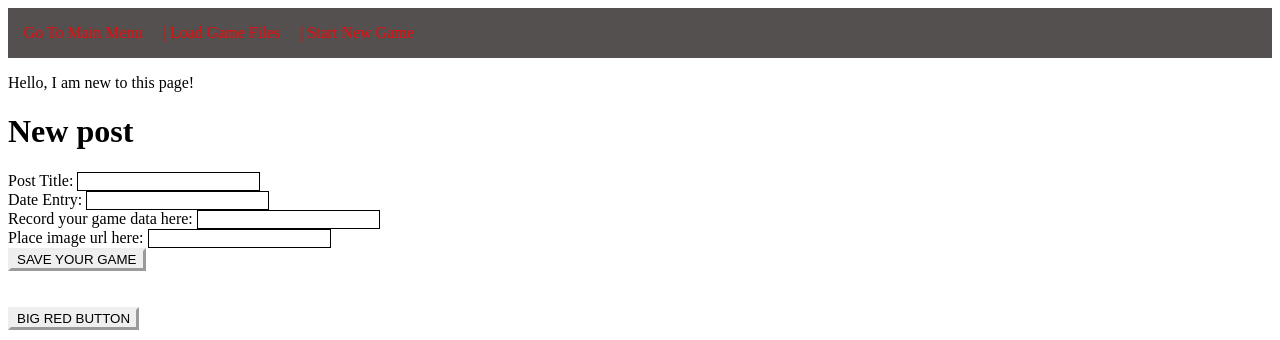
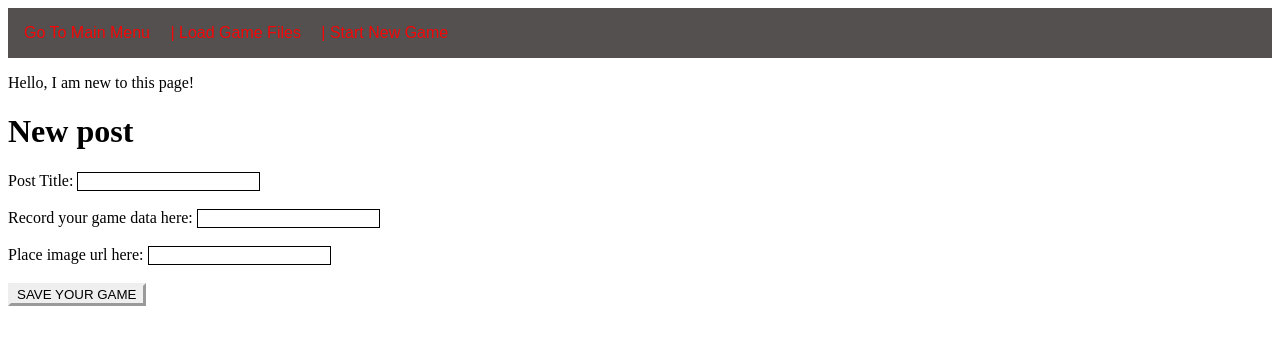
Before and after one commit to jordanoboyle/video-game-blog-frontend, a React (Vite) app: page / in a window 1280 px wide. Shown: the top 340 px of the page. Built offline with nearby package versions, Linux system fonts and the light colour scheme; no server answers.

Commit message:
Dynamic refresh on adding user post, JS using axios to add user post

```diff
--- a/src/Content.jsx
+++ b/src/Content.jsx
@@ -33,10 +33,17 @@ export function Content() {
       setIsPostsShowVisible(false);
   }
 
+  const handleCreatePost = (theParams) => {
+    console.log("handling the create post")
+    axios.post("http://localhost:3000/posts.json", theParams).then(response => {
+      console.log(response.data);
+      setPosts([...posts, response.data])
+  })
+}
 
   return (
     <main>
-      <PostsNew />
+      <PostsNew onCreatePost={handleCreatePost} />
       <br/>
       <br/>
       <button title="Press Here" onClick={handleIndexPosts}> BIG RED BUTTON</button>
--- a/src/PostsNew.jsx
+++ b/src/PostsNew.jsx
@@ -1,21 +1,32 @@
-export function PostsNew() {
+import axios from "axios"
+
+export function PostsNew(props) {
+  const handleSubmit = (event) => {
+    event.preventDefault();
+    console.log("handling a submit")
+    const params = new FormData(event.target);
+    console.log(event);
+    props.onCreatePost(params);
+    event.target.reset();
+    }
+
   return (
     <div id="posts-new">
       <p>Hello, I am new to this page!</p>
       <h1>New post</h1>
-      <form>
+      <form onSubmit={handleSubmit}>
         <div>
-          Post Title: <input type="text" />
+          Post Title: <input type="text" name="title"/>
         </div>
+        <br/>
         <div>
-          Date Entry: <input type="text" />
+          Record your game data here: <input type="text" name="body" />
         </div>
+        <br/>
         <div>
-          Record your game data here: <input type="text" />
+          Place image url here: <input type="text" name="image" />
         </div>
-        <div>
-          Place image url here: <input src="url" />
-        </div>
+        <br/>
         <button type="submit">SAVE YOUR GAME</button>
       </form>
     </div>
--- a/src/index.css
+++ b/src/index.css
@@ -21,6 +21,7 @@ header {
   background-color: rgb(84, 80, 80);
   color: rgb(244, 6, 6);
   padding: 1em;
+  font-family: fantasy;
 }
 
 header a {
```
